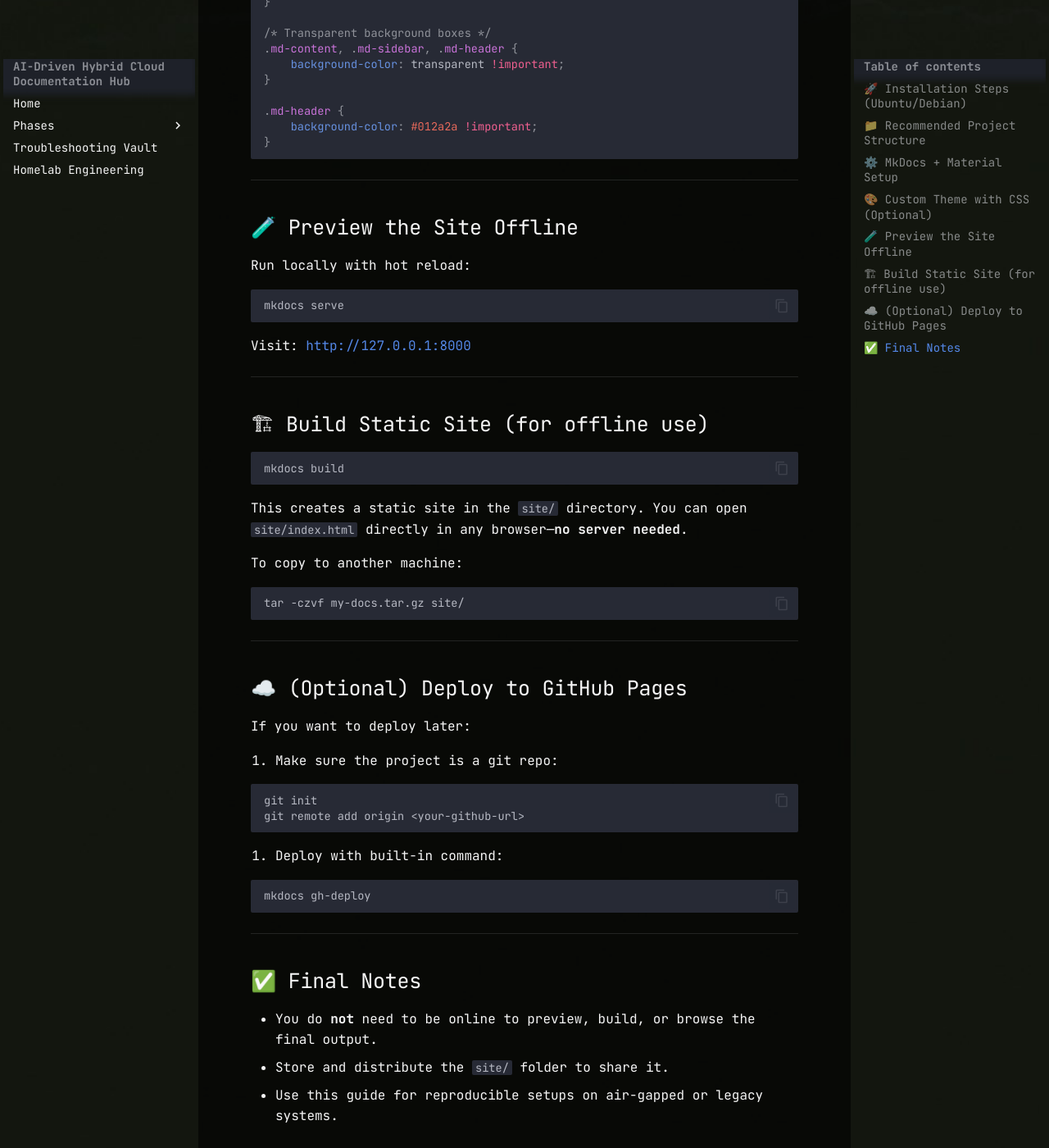
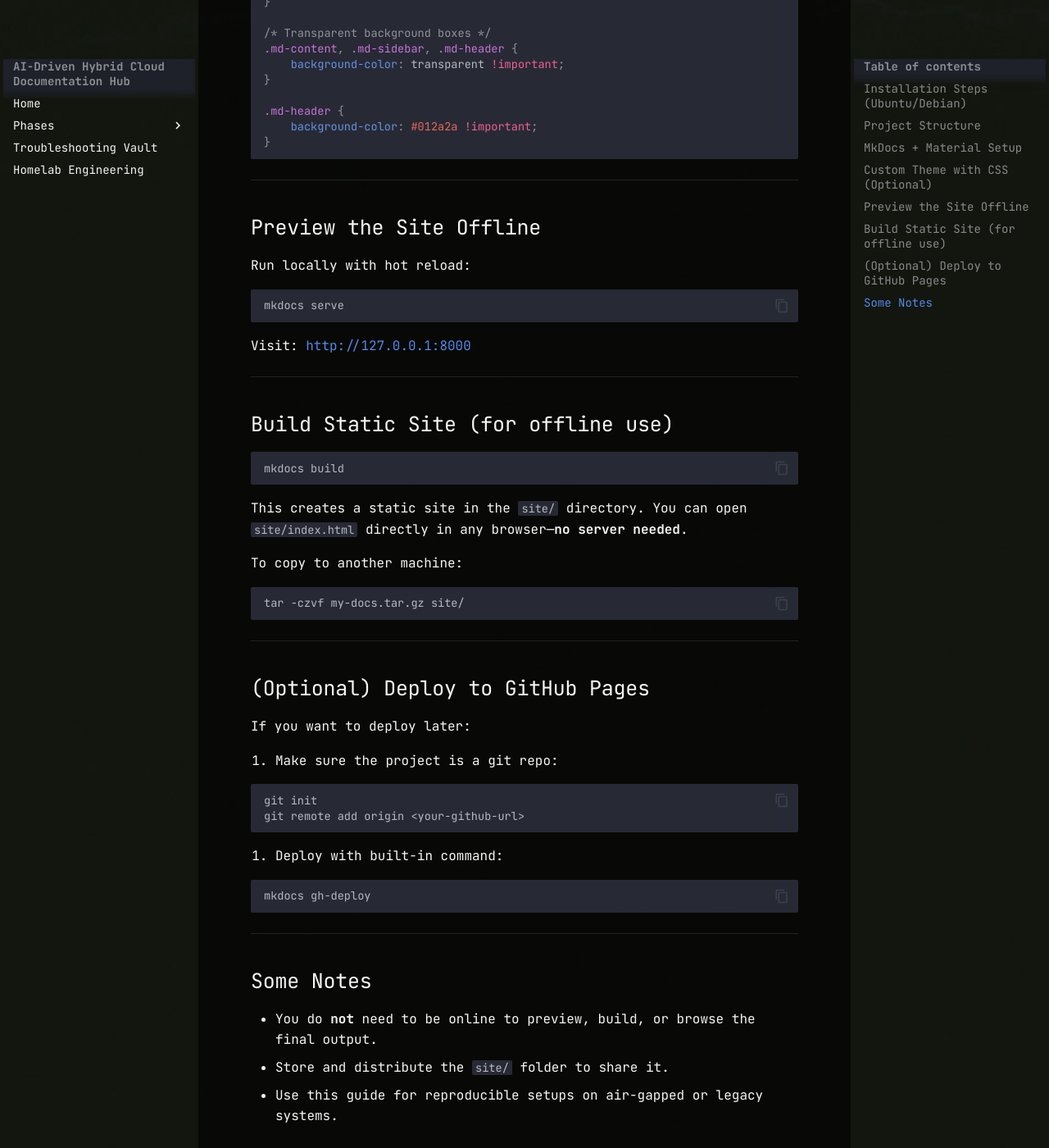
Before and after one commit to safi-amdz/Projects, an MkDocs documentation site: the page built from docs/Guides/Documentation/mkdocs_offline_guide.md, in a window 1280 px wide and 1400 px high, scrolled down 2147 px. Shown: the whole window at 82% size. Built offline with MkDocs 1.6.1 and Material for MkDocs 9.7.7, drawn with Linux system fonts in a browser that asks for light colours; some of the changed text lies outside the part shown.

Commit message:
Update mkdocs_offline_guide.md
Just a few tweaks

````diff
--- a/docs/Guides/Documentation/mkdocs_offline_guide.md
+++ b/docs/Guides/Documentation/mkdocs_offline_guide.md
@@ -4,7 +4,7 @@ This guide walks you through a full offline-first setup of MkDocs with Material
 
 ---
 
-## 🚀 Installation Steps (Ubuntu/Debian)
+## Installation Steps (Ubuntu/Debian)
 
 1. **Install Python, pip, and virtualenv**:
 
@@ -30,7 +30,7 @@ pip install mkdocs-material
 
 ---
 
-## 📁 Recommended Project Structure
+## Project Structure
 
 ```
 my-docs/
@@ -50,7 +50,7 @@ my-docs/
 
 ---
 
-## ⚙️ MkDocs + Material Setup
+## MkDocs + Material Setup
 
 Edit `mkdocs.yml`:
 
@@ -79,7 +79,7 @@ nav:
 
 ---
 
-## 🎨 Custom Theme with CSS (Optional)
+## Custom Theme with CSS (Optional)
 
 Place this in `docs/assets/css/custom.css`:
 
@@ -111,7 +111,7 @@ body {
 
 ---
 
-## 🧪 Preview the Site Offline
+## Preview the Site Offline
 
 Run locally with hot reload:
 
@@ -123,7 +123,7 @@ Visit: [http://127.0.0.1:8000](http://127.0.0.1:8000)
 
 ---
 
-## 🏗 Build Static Site (for offline use)
+## Build Static Site (for offline use)
 
 ```bash
 mkdocs build
@@ -139,7 +139,7 @@ tar -czvf my-docs.tar.gz site/
 
 ---
 
-## ☁️ (Optional) Deploy to GitHub Pages
+## (Optional) Deploy to GitHub Pages
 
 If you want to deploy later:
 
@@ -158,7 +158,7 @@ mkdocs gh-deploy
 
 ---
 
-## ✅ Final Notes
+## Some Notes
 - You do **not** need to be online to preview, build, or browse the final output.
 - Store and distribute the `site/` folder to share it.
 - Use this guide for reproducible setups on air-gapped or legacy systems.
````
